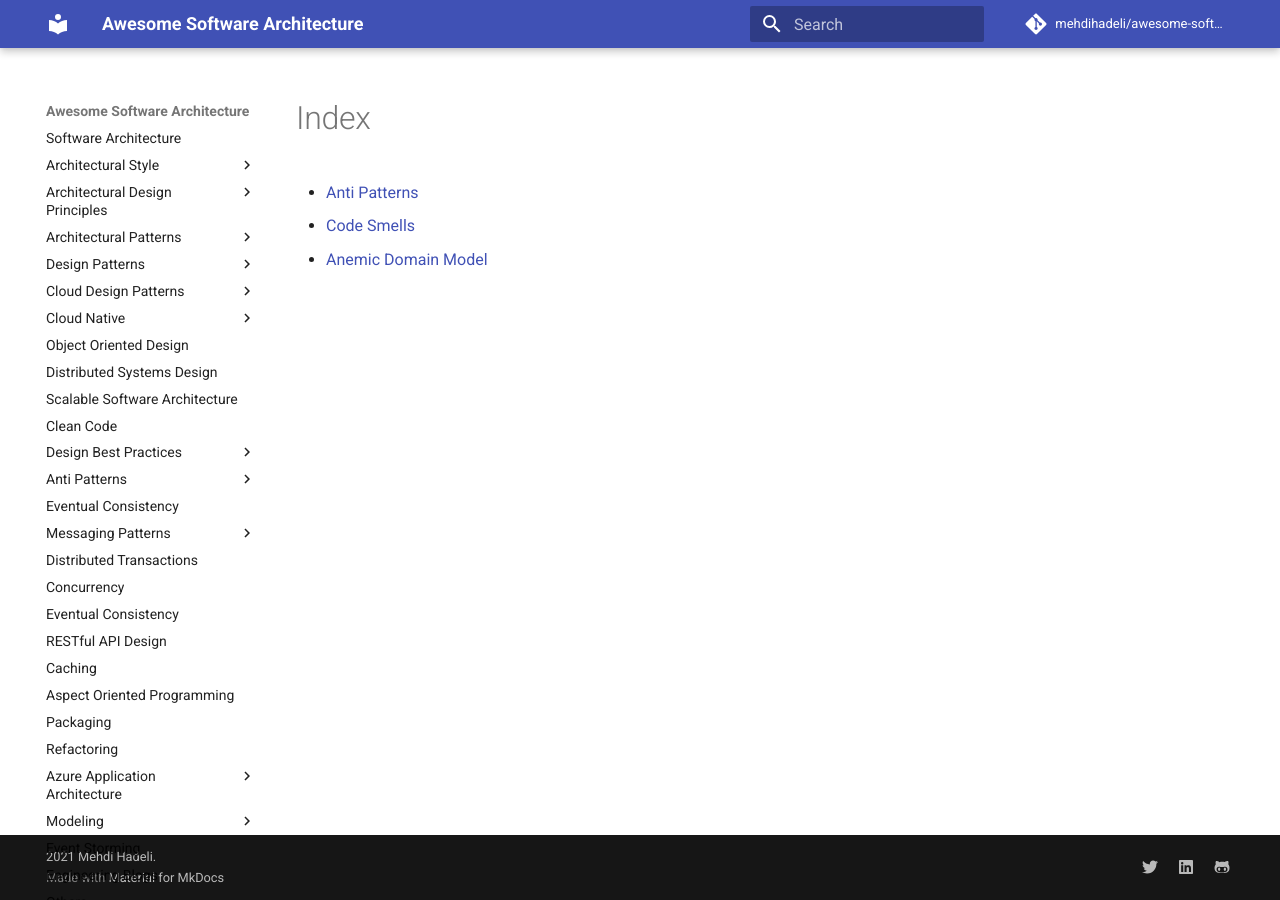
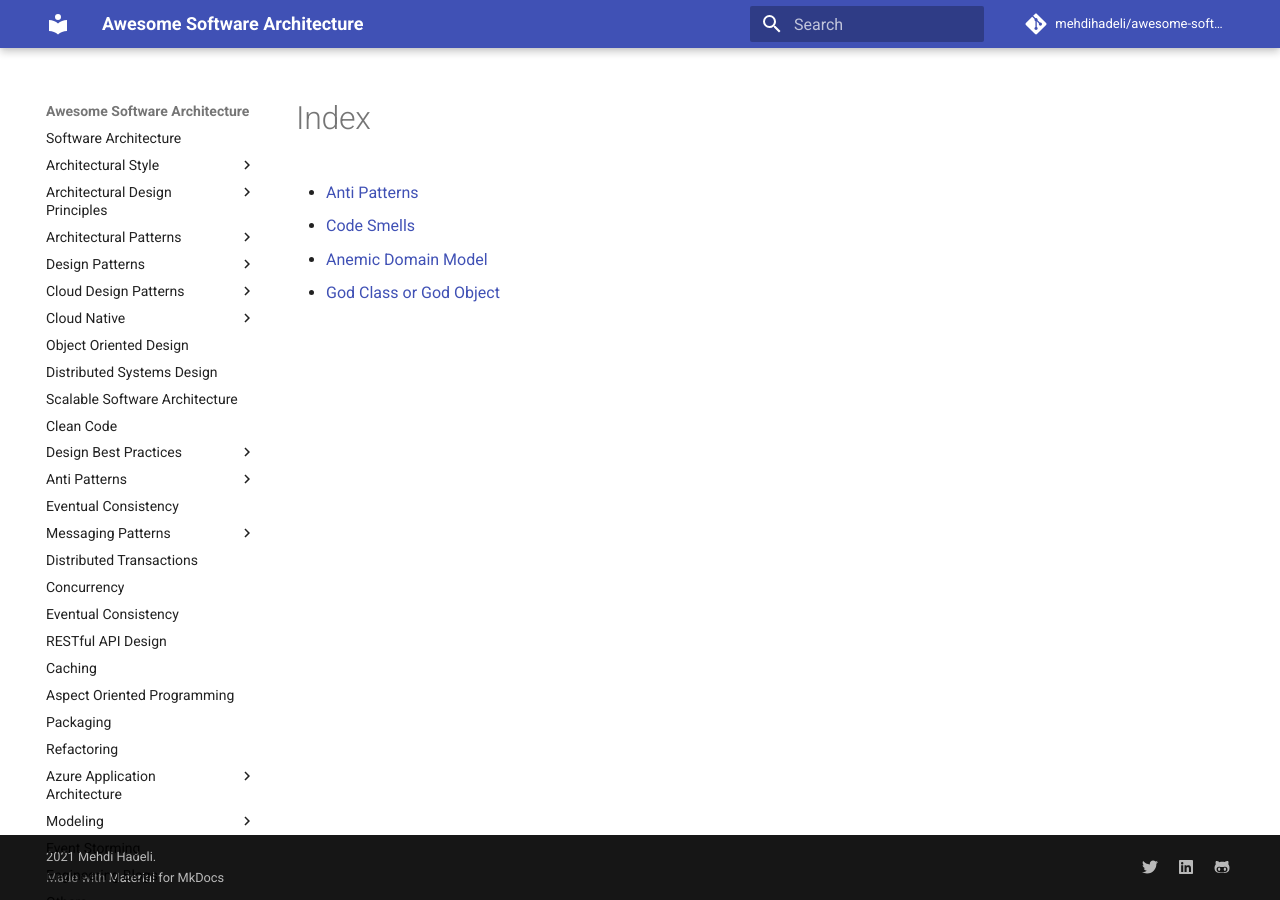
Before and after one commit to mehdihadeli/awesome-software-architecture, an MkDocs documentation site: the page built from docs/anti-patterns/index.md, in a window 1280 px wide. Built offline with MkDocs 1.6.1 and Material for MkDocs 9.7.7, drawn with Linux system fonts in a browser that asks for light colours; comment, search, counter and statistics services are not loaded.

Commit message:
Update index.md
add god class to anti patterns section.

```diff
--- a/docs/anti-patterns/index.md
+++ b/docs/anti-patterns/index.md
@@ -1,3 +1,4 @@
 - [Anti Patterns](anti-patterns.md)
   - [Code Smells](code-smells.md)
   - [Anemic Domain Model](https://www.martinfowler.com/bliki/AnemicDomainModel.html)
+  - [God Class or God Object](https://medium.com/@carlos.ariel.mamani/the-god-object-or-god-class-anti-pattern-bfb8c15eb513)
```
